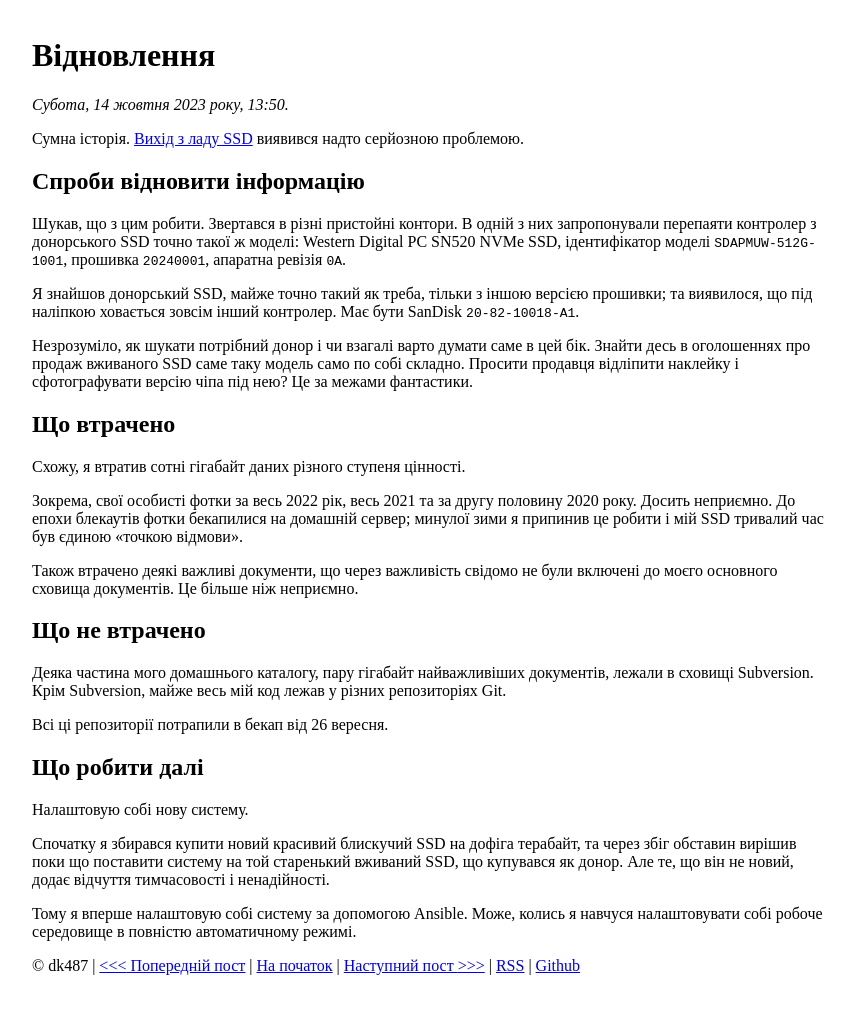
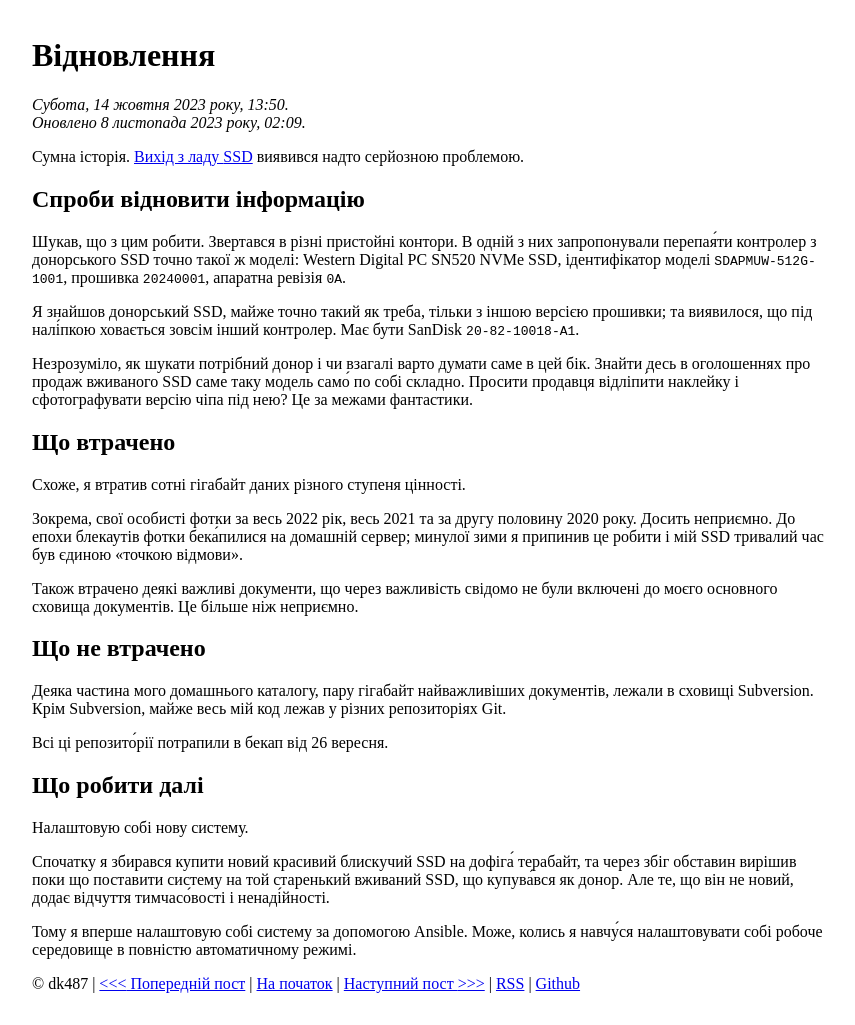
Before and after one commit to dk487/test.de.co.ua, a Jekyll site: the page built from _posts/2023/2023-10-14-restore.md, in a window 1280 px wide. Shown: the whole page, without its empty margins (208-1063 px from the left). Built offline with Jekyll 4.4.1, drawn with Linux system fonts in a browser that asks for light colours.

Commit message:
Post update: markup, speech

```diff
--- a/_posts/2023/2023-10-14-restore.md
+++ b/_posts/2023/2023-10-14-restore.md
@@ -1,25 +1,26 @@
 ---
 title: Відновлення
 date: 2023-10-14 16:50:40 +03:00
+mtime: 2023-11-08 02:09:22 +02:00
 ---
 
-Сумна історія. [Вихід з ладу SSD][1] виявився надто серйозною проблемою.
+Сумна історія. [Вихід з ладу <abbr lang="en">SSD</abbr>][1] виявився надто серйозною проблемою.
 
 
 ## Спроби відновити інформацію
 
-Шукав, що з цим робити. Звертався в різні пристойні контори. В одній з них запропонували перепаяти контролер з донорського SSD точно такої ж моделі: Western Digital PC SN520 NVMe SSD, ідентифікатор моделі `SDAPMUW-512G-1001`, прошивка `20240001`, апаратна ревізія `0A`.
+Шукав, що з цим робити. Звертався в різні пристойні контори. В одній з них запропонували перепая́ти контролер з донорського <abbr lang="en">SSD</abbr> точно такої ж моделі: <span lang="en">Western Digital <abbr>PC</abbr> <abbr>SN520</abbr> <abbr>NVMe</abbr> <abbr>SSD</abbr></span>, ідентифікатор моделі `SDAPMUW-512G-1001`, прошивка `20240001`, апаратна ревізія `0A`.
 
-Я знайшов донорський SSD, майже точно такий як треба, тільки з іншою версією прошивки; та виявилося, що під наліпкою ховається зовсім інший контролер. Має бути SanDisk `20-82-10018-A1`.
+Я знайшов донорський <abbr lang="en">SSD</abbr>, майже точно такий як треба, тільки з іншою версією прошивки; та виявилося, що під налі́пкою ховається зовсім інший контролер. Має бути SanDisk `20-82-10018-A1`.
 
-Незрозуміло, як шукати потрібний донор і чи взагалі варто думати саме в цей бік. Знайти десь в оголошеннях про продаж вживаного SSD саме таку модель само по собі складно. Просити продавця відліпити наклейку і сфотографувати версію чіпа під нею? Це за межами фантастики.
+Незрозуміло, як шукати потрібний донор і чи взагалі варто думати саме в цей бік. Знайти десь в оголошеннях про продаж вживаного <abbr lang="en">SSD</abbr> саме таку модель само́ по собі складно. Просити продавця відліпи́ти наклейку і сфотографувати версію чіпа під нею? Це за межами фантастики.
 
 
 ## Що втрачено
 
-Схожу, я втратив сотні гігабайт даних різного ступеня цінності.
+Схоже, я втратив сотні гігабайт даних різного ступеня цінності.
 
-Зокрема, свої особисті фотки за весь 2022 рік, весь 2021 та за другу половину 2020 року. Досить неприємно. До епохи блекаутів фотки бекапилися на домашній сервер; минулої зими я припинив це робити і мій SSD тривалий час був єдиною «точкою відмови».
+Зокрема, свої особисті фотки за весь 2022 рік, весь 2021 та за другу половину 2020 року. Досить неприємно. До епохи блекаутів фотки бека́пилися на домашній сервер; минулої зими я припинив це робити і мій <abbr lang="en">SSD</abbr> тривалий час був єдиною «точкою відмови».
 
 Також втрачено деякі важливі документи, що через важливість свідомо не були включені до моєго основного сховища документів. Це більше ніж неприємно.
 
@@ -28,16 +29,16 @@
 
 Деяка частина мого домашнього каталогу, пару гігабайт найважливіших документів, лежали в сховищі Subversion. Крім Subversion, майже весь мій код лежав у різних репозиторіях Git.
 
-Всі ці репозиторії потрапили в бекап від 26 вересня.
+Всі ці репозито́рії потрапили в бекап від 26 вересня.
 
 
 ## Що робити далі
 
 Налаштовую собі нову систему.
 
-Спочатку я збирався купити новий красивий блискучий SSD на дофіга терабайт, та через збіг обставин вирішив поки що поставити систему на той старенький вживаний SSD, що купувався як донор. Але те, що він не новий, додає відчуття тимчасовості і ненадійності.
+Спочатку я збирався купити новий красивий блискучий <abbr lang="en">SSD</abbr> на дофіга́ терабайт, та через збіг обставин вирішив поки що поставити систему на той старенький вживаний <abbr lang="en">SSD</abbr>, що купува́вся як донор. Але те, що він не новий, додає відчуття тимчасо́вості і ненаді́йності.
 
-Тому я вперше налаштовую собі систему за допомогою Ansible. Може, колись я навчуся налаштовувати собі робоче середовище в повністю автоматичному режимі.
+Тому я вперше налаштовую собі систему за допомогою Ansible. Може, колись я навчу́ся налаштовувати собі робоче середовище в повністю автоматичному режимі.
 
 
 [1]: /2023/09/29/noutbuk-vyishov-z-ladu.html
```
